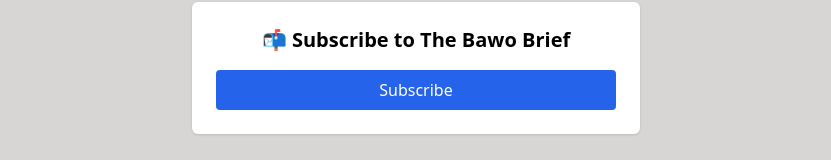
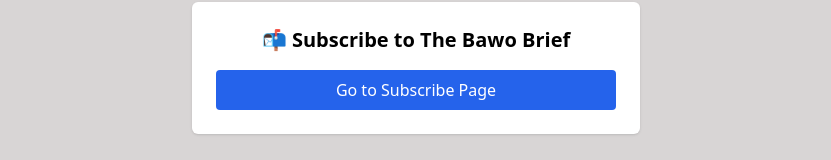
Before and after one commit to Joebakid/-THE-BAWO-BRIEF, a React (Vite) app: page / in a window 1280 px wide. Shown: the part 774-934 px from the top of the page, without its empty margins (224-1055 px from the left). Built offline with nearby package versions, Linux system fonts and the light colour scheme.

Commit message:
subscribe function changed

```diff
--- a/src/components/Subscribe.jsx
+++ b/src/components/Subscribe.jsx
@@ -5,19 +5,14 @@
       <h2 className="mb-4 text-xl font-bold text-center">
         📬 Subscribe to The Bawo Brief
       </h2>
-      <form
-        action="https://josephbawo.substack.com/subscribe?"
-        method="post"
+      <a
+        href="https://josephbawo.substack.com/subscribe"
         target="_blank"
-        className="flex flex-col gap-3"
+        rel="noopener noreferrer"
+        className="block px-4 py-2 text-center text-white bg-blue-600 rounded hover:bg-blue-700"
       >
-        <button
-          type="submit"
-          className="px-4 py-2 text-white bg-blue-600 rounded hover:bg-blue-700"
-        >
-          Subscribe
-        </button>
-      </form>
+        Go to Subscribe Page
+      </a>
     </div>
   );
 }
```
